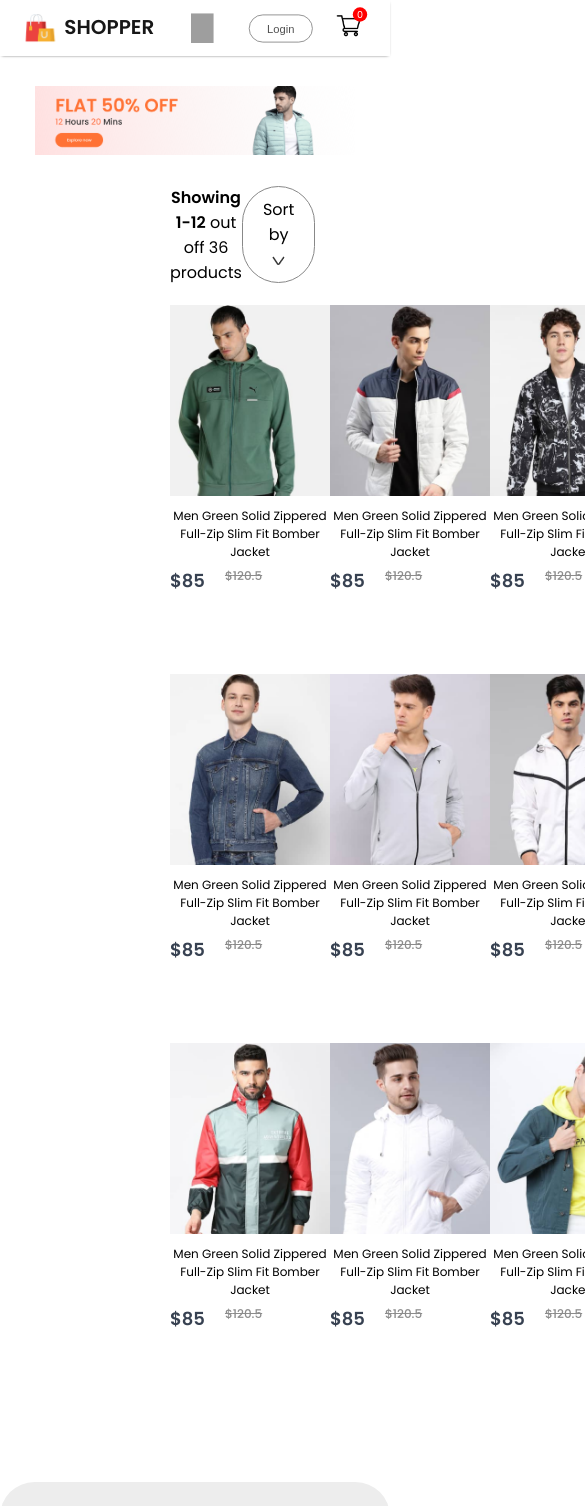
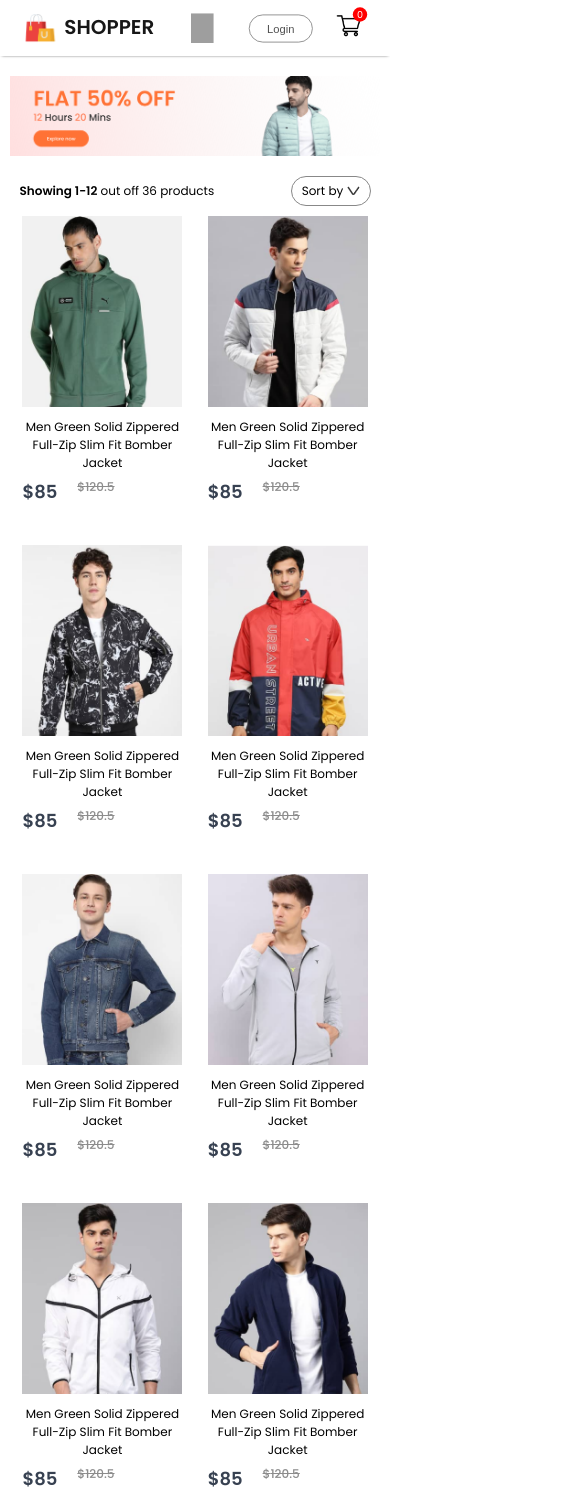
Before and after one commit to Erdiansyah205/e-commerce-react-js-tugas, a React (Create React App) app: page /mens in a window 390 px wide. Shown: the top 1506 px of the page, 585 px wide, since content can reach past the window. Built offline with nearby package versions, Linux system fonts and the light colour scheme; grey boxes are pictures that could not be loaded.

Commit message:
membuat responsive shopcategory css

```diff
--- a/src/Pages/CSS/ShopCategory.css
+++ b/src/Pages/CSS/ShopCategory.css
@@ -39,5 +39,57 @@
     color: #787878;
     font-size: 18px;
     font-weight: 500;
+}
 
+@media(max-width:1280px) {
+    .shopcategory-banner {
+        margin: 20px auto;
+        width: 90%;
+    }
+    .shopcategory-indexSort {
+        width: 90%;
+        margin: auto;
+    }
+    .shopcategory-sort {
+        padding: 5px 10px;
+        font-size: 12px;
+    }
+    .shopcategory-indexSort p {
+        font-size: 12px;
+    }
+    .shopcategory-products {
+        width: 90%;
+        margin: 10px auto;
+        row-gap: 40px;
+    }
+    .shopcategory-products .item {
+        margin: auto;
+    }
+    .shopcategory-loadmore {
+        margin: 100px auto;
+        width: 200px;
+        height: 60px;
+        font-size: 16px;
+    }
 }
+
+@media(max-width:800px) {
+    .shopcategory-banner {
+        width: 95%;
+    }
+    .shopcategory-products {
+        width: 95%;
+    }
+    .shopcategory-loadmore {
+        margin: 60px auto;
+        width: 150px;
+        height: 40px;
+        font-size: 13px;
+    }
+}
+
+@media(max-width:500px) {
+    .shopcategory-products {
+        grid-template-columns: 1fr 1fr;
+    }
+}
```
